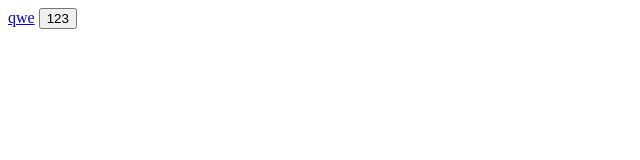
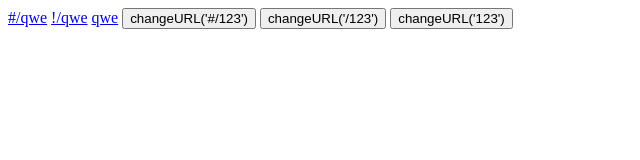
Before and after one commit to sqchenxiyuan/XYBlogs, a plain HTML site: page XXX未完成/效果实现之前端路由控制DEMOS/demo1.html in a window 1280 px wide. Shown: the whole page, without its empty margins (0-640 px from the left). Drawn offline with Linux system fonts and the light colour scheme.

Commit message:
过滤文件  验证路由控制的实现

```diff
--- a/XXX未完成/效果实现之前端路由控制DEMOS/demo1.html
+++ b/XXX未完成/效果实现之前端路由控制DEMOS/demo1.html
@@ -7,8 +7,12 @@
   <title>Document</title>
 </head>
 <body>
-  <a href="#/qwe">qwe</a>
-  <button type="button" name="button" onclick="changeURL('#/123')">123</button>
+  <a href="#/qwe">#/qwe</a>
+  <a href="/qwe">!/qwe</a>
+  <a href="qwe">qwe</a>
+  <button type="button" name="button" onclick="changeURL('#/123')">changeURL('#/123')</button>
+  <button type="button" name="button" onclick="changeURL('/123')">changeURL('/123')</button>
+  <button type="button" name="button" onclick="changeURL('123')">changeURL('123')</button>
 </body>
 <script type="text/javascript">
   function changeURL(url){
```
Also changed, not shown: 1 other file.
